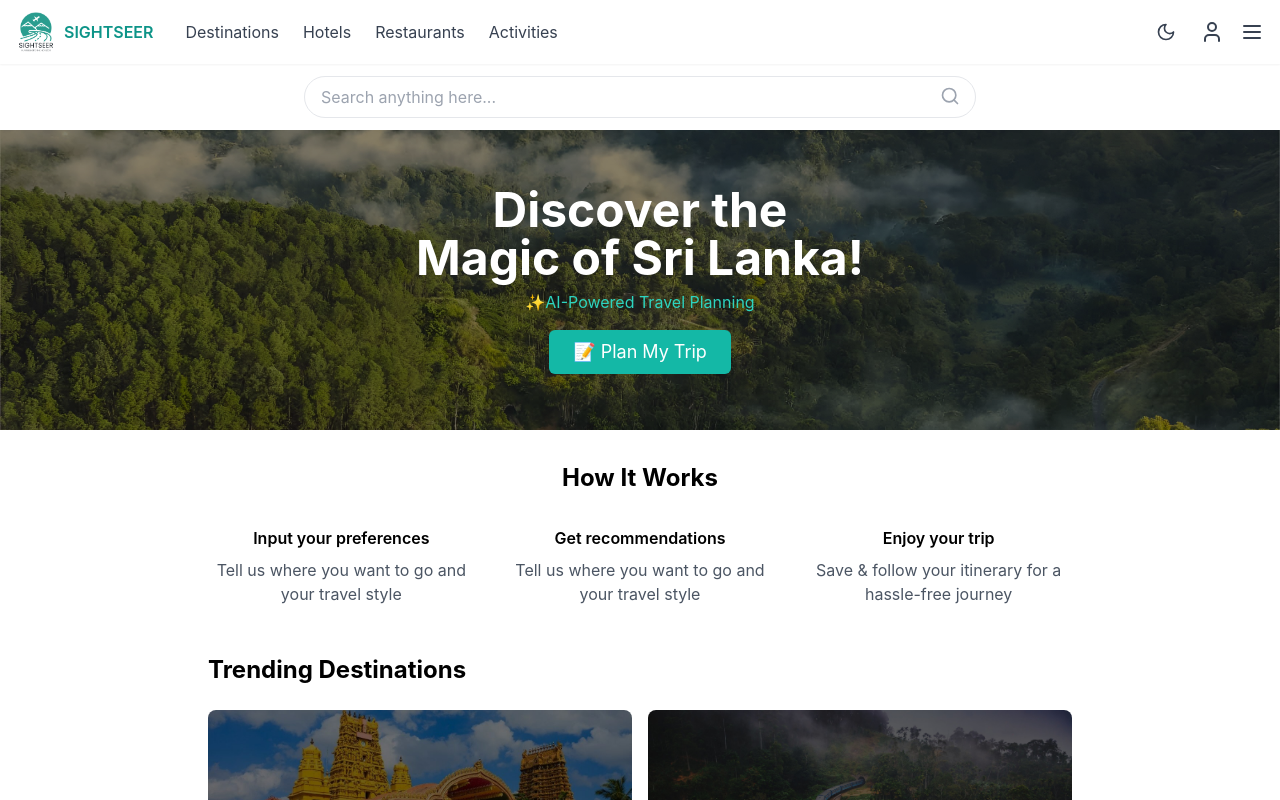
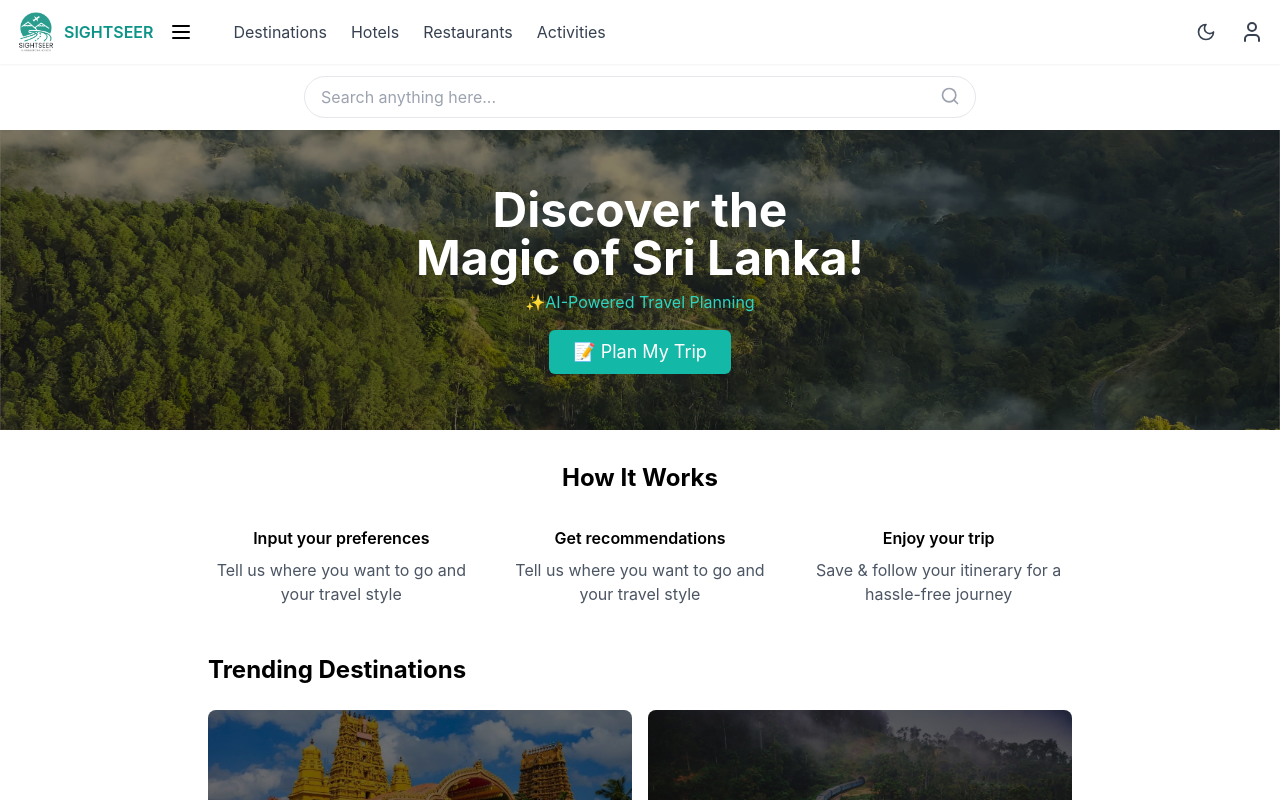
Before and after one commit to SachinduDilshan/Sightseer, a React (Create React App) app: page /home in a window 1280 px wide. Shown: the top 800 px of the page. Built offline with nearby package versions, Linux system fonts and the light colour scheme; no server answers.

Commit message:
commit side bar

```diff
--- a/src/frontend/components/view/Home.jsx
+++ b/src/frontend/components/view/Home.jsx
@@ -10,6 +10,7 @@ import HILL from '../../../assets/HILL.jpg';
 import Sigiriya from '../../../assets/Sigiriya.jpeg';
 import Footer from "./Footer.jsx";
 import { DarkModeContext } from './DarkModeContext';
+import SidebarMenu from './SideBar.jsx';
 
 const HomePage = () => {
   const navigate = useNavigate();
@@ -24,6 +25,7 @@ const HomePage = () => {
             <div className="flex items-center gap-2">
               <img src={Logo} alt="Sightseer Logo" className="h-10 w-10" />
               <span className="text-teal-600 dark:text-teal-400 font-semibold">SIGHTSEER</span>
+              <SidebarMenu />
             </div>
 
             <div className="hidden md:flex items-center gap-6">
@@ -50,9 +52,6 @@ const HomePage = () => {
 
             <button className="text-gray-700 dark:text-gray-300 hover:text-teal-600 dark:hover:text-teal-400">
               <User className="h-6 w-6" onClick={() => navigate('/')} />
-            </button>
-            <button className="text-gray-700 dark:text-gray-300 hover:text-teal-600 dark:hover:text-teal-400" >
-              <Menu className="h-6 w-6" />
             </button>
           </div>
         </nav>
--- /dev/null
+++ b/src/frontend/components/view/SideBar.jsx
@@ -0,0 +1,133 @@
+import React, { useState, createContext, useContext } from 'react';
+import { Menu, X, Settings, LogOut, History, Heart, Image, Calendar, MapPin } from 'lucide-react';
+
+// Create the dark mode context with default values
+export const DarkModeContext = createContext({
+  darkMode: false,
+  toggleDarkMode: () => {},
+});
+
+// Create a provider component
+export const DarkModeProvider = ({ children }) => {
+  const [darkMode, setDarkMode] = useState(false);
+
+  const toggleDarkMode = () => {
+    setDarkMode(!darkMode);
+  };
+
+  return (
+    <DarkModeContext.Provider value={{ darkMode, toggleDarkMode }}>
+      {children}
+    </DarkModeContext.Provider>
+  );
+};
+
+// Custom hook for using dark mode
+const useDarkMode = () => {
+  const context = useContext(DarkModeContext);
+  if (context === undefined) {
+    return { darkMode: false, toggleDarkMode: () => {} };
+  }
+  return context;
+};
+
+const SidebarMenu = () => {
+  const [isOpen, setIsOpen] = useState(false);
+  const { darkMode } = useDarkMode();
+
+  const toggleMenu = () => {
+    setIsOpen(!isOpen);
+  };
+
+  return (
+    <div className="relative">
+      {/* Menu Button */}
+      <button
+        onClick={toggleMenu}
+        className={`p-2 rounded-lg ${
+          darkMode ? 'hover:bg-gray-700' : 'hover:bg-gray-100'
+        }`}
+      >
+        <Menu size={24} />
+      </button>
+
+      {/* Sidebar Overlay */}
+      {isOpen && (
+        <div
+          className="fixed inset-0 bg-black bg-opacity-50 z-40"
+          onClick={toggleMenu}
+        />
+      )}
+
+      {/* Sidebar Menu */}
+      <div
+        className={`fixed top-0 left-0 h-full w-64 z-50 transform transition-transform duration-300 ease-in-out ${
+          isOpen ? 'translate-x-0' : '-translate-x-full'
+        } ${
+          darkMode ? 'bg-gray-900 text-white' : 'bg-white text-gray-800'
+        }`}
+      >
+        {/* Header */}
+        <div className="flex items-center justify-between p-4 border-b border-gray-600">
+          <button onClick={toggleMenu} className="p-2">
+            <X size={24} />
+          </button>
+        </div>
+
+        {/* User Profile */}
+        <div className="p-4 border-b border-gray-600">
+          <div className="flex items-center space-x-3">
+            <div className="w-12 h-12 rounded-full bg-gray-500" />
+            <div>
+              <h3 className="font-medium">User Name</h3>
+              <p className={`text-sm ${darkMode ? 'text-gray-400' : 'text-gray-500'}`}>
+                Location
+              </p>
+            </div>
+          </div>
+        </div>
+
+        {/* Menu Items */}
+        <nav className="p-4">
+          <ul className="space-y-2">
+            {[
+              { icon: <History size={20} />, text: 'Trip history' },
+              { icon: <Heart size={20} />, text: 'My favorites' },
+              { icon: <Image size={20} />, text: 'Post photos' },
+              { icon: <Calendar size={20} />, text: 'Add an event' },
+              { icon: <MapPin size={20} />, text: 'Add a new place' },
+              { icon: <Settings size={20} />, text: 'Settings' },
+            ].map((item, index) => (
+              <li key={index}>
+                <button
+                  className={`w-full flex items-center space-x-3 p-2 rounded-lg ${
+                    darkMode
+                      ? 'hover:bg-gray-800'
+                      : 'hover:bg-gray-100'
+                  }`}
+                >
+                  {item.icon}
+                  <span>{item.text}</span>
+                </button>
+              </li>
+            ))}
+          </ul>
+        </nav>
+
+        {/* Logout Button */}
+        <div className="absolute bottom-0 w-full p-4 border-t border-gray-600">
+          <button
+            className={`w-full flex items-center space-x-2 p-2 rounded-lg ${
+              darkMode ? 'text-red-400 hover:bg-gray-800' : 'text-red-600 hover:bg-gray-100'
+            }`}
+          >
+            <LogOut size={20} />
+            <span>Log Out</span>
+          </button>
+        </div>
+      </div>
+    </div>
+  );
+};
+
+export default SidebarMenu;
```
